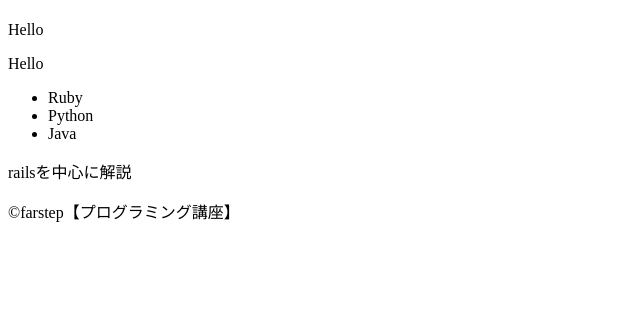
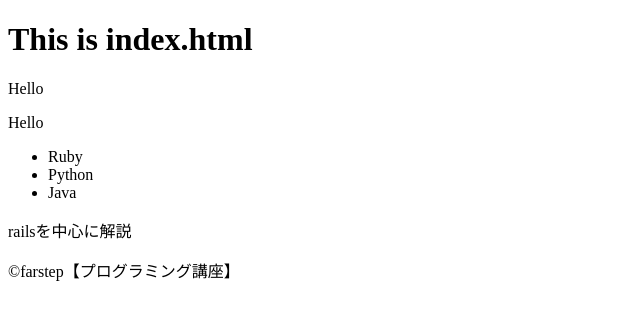
Before and after one commit to Farstep/git_tutorial, a plain HTML site: page index.html in a window 1280 px wide. Shown: the whole page, without its empty margins (0-640 px from the left). Drawn offline with Linux system fonts and the light colour scheme.

Commit message:
add text "index.html"

```diff
--- a/index.html
+++ b/index.html
@@ -7,7 +7,7 @@
 </head>
 <body>
   <header>
-    <h1></h1>
+    <h1>This is index.html</h1>
   </header>
   <p>Hello</p>
   <div class="box"></div>
```
